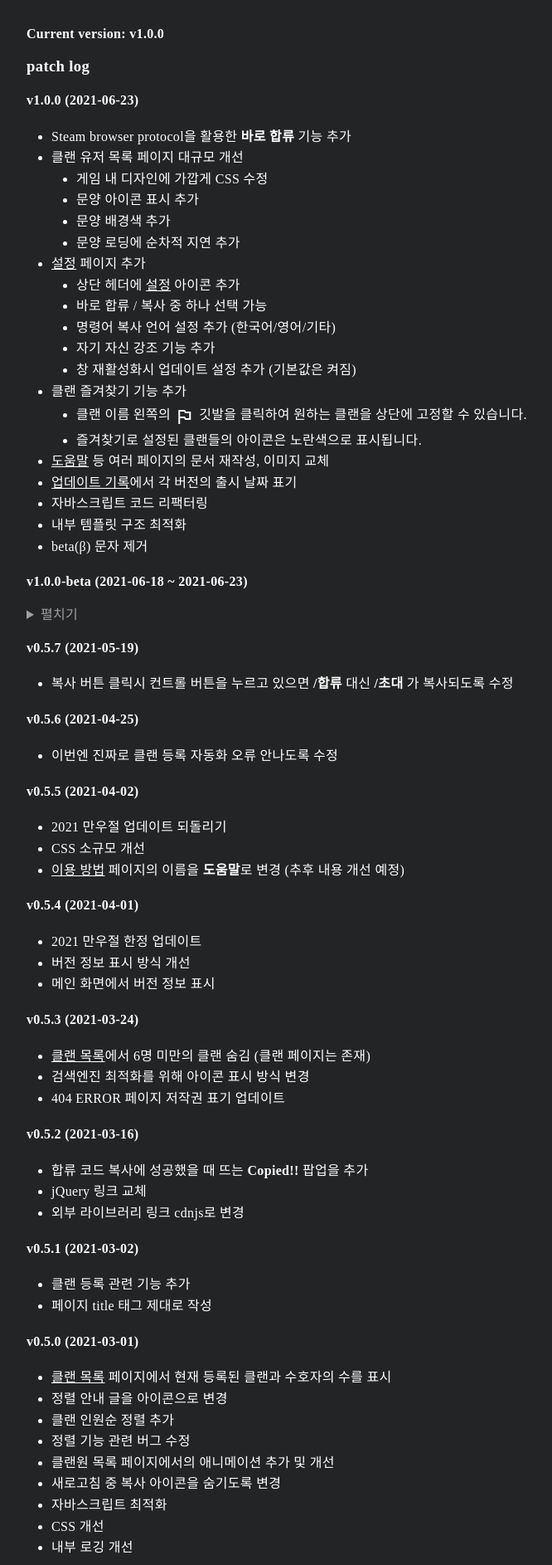
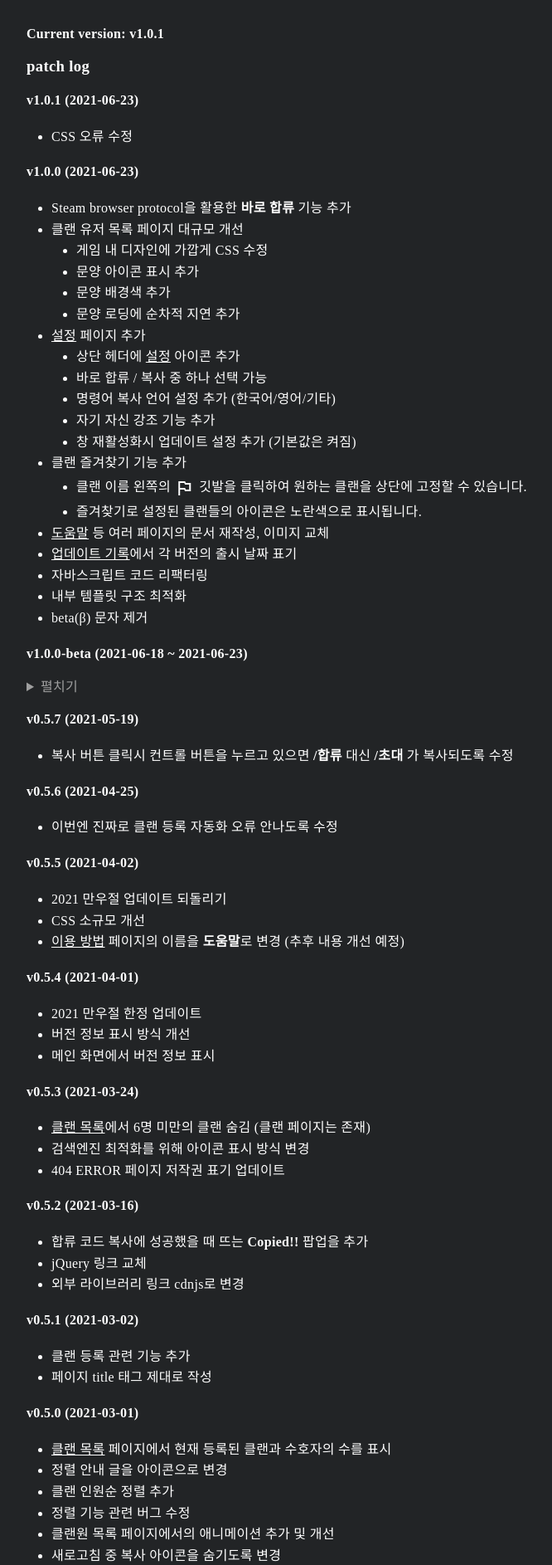
Before and after one commit to krepe-suZette/dega.kr, a Flask app: page /update-log in a window 1280 px wide. Shown: the part 56-1942 px from the top of the page at 83% size, without its empty margins (96-762 px from the left). Run offline with Flask 2, Linux system fonts and the light colour scheme; parts of the project's set-up code (start-up, migrations or seed data) failed here and were passed over; some web fonts are replaced.

Commit message:
:art: v1.0.1 : Fix minor css error

```diff
--- a/static/style.css
+++ b/static/style.css
@@ -509,6 +509,7 @@ section.root * {
     margin: 2rem 0 1rem;
     display: block;
     object-fit: contain;
+    width: 100%;
     max-width: 45rem;
 }
 .r0 {
--- a/templates/layout.html
+++ b/templates/layout.html
@@ -3,7 +3,7 @@
 <head>
   {% include "tracker.html" %}
   {% set title_s %}{% block title %}dega.kr{% endblock %}{% endset %}
-  {% set version = "1.0.0" %}
+  {% set version = "1.0.1" %}
   <meta charset="UTF-8">
   <!-- Favicon / icon -->
   <link rel="apple-touch-icon" sizes="180x180" href="/static/icon/apple-touch-icon.png">
--- a/templates/update-log.html
+++ b/templates/update-log.html
@@ -13,6 +13,10 @@
   <strong>Current version: v{{ version }}</strong>
 
   <h3>patch log</h3>
+  <h4>v1.0.1 (2021-06-23)</h4>
+  <ul>
+    <li>CSS 오류 수정</li>
+  </ul>
   <h4>v1.0.0 (2021-06-23)</h4>
   <ul>
     <li>Steam browser protocol을 활용한 <b>바로 합류</b> 기능 추가</li>
```
